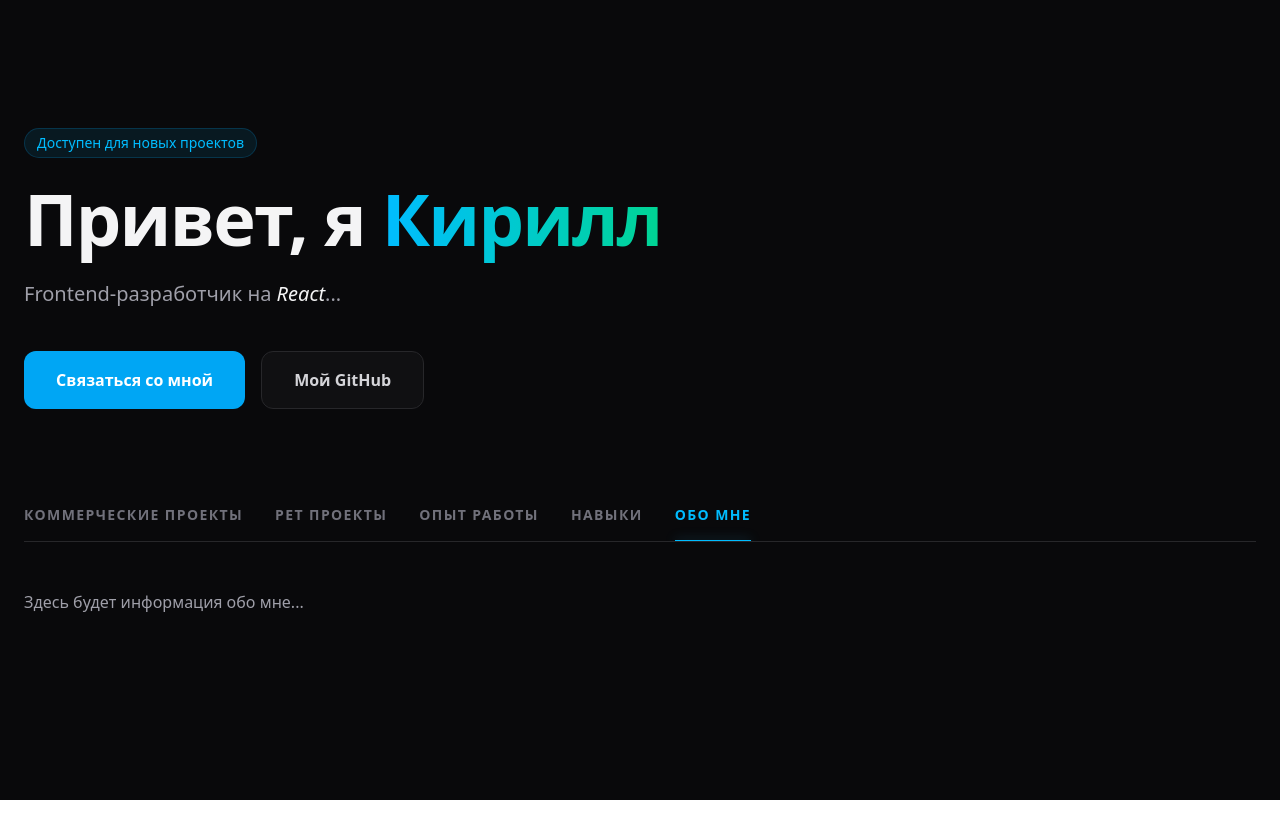
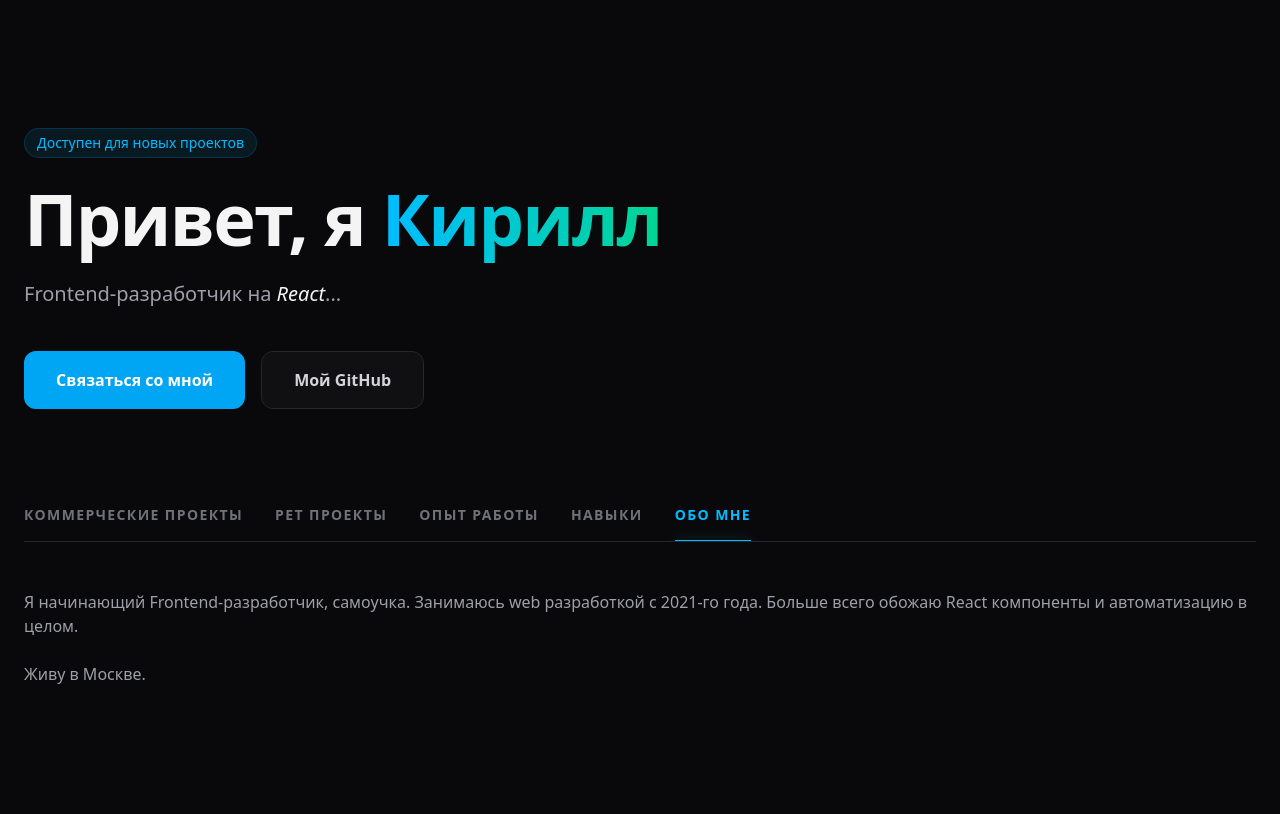
Before and after one commit to Assendro/portfolio, a React (Vite) app: page / in a window 1280 px wide. Both pictures are taken after a click on the button "ОБО МНЕ". Built offline with nearby package versions, Linux system fonts and the light colour scheme.

Commit message:
docs: expand about

```diff
--- a/src/App.tsx
+++ b/src/App.tsx
@@ -5,7 +5,7 @@ import ProjectCard from './components/ProjectCard';
 type TabId = 'projects' | 'skills' | 'about' | 'commercial' | 'experience';
 
 function App() {
-    const [activeTab, setActiveTab] = useState<TabId>('projects');
+    const [activeTab, setActiveTab] = useState<TabId>('commercial');
 
     return (
         <div className="min-h-screen bg-zinc-950 text-zinc-100 selection:bg-sky-500/30">
@@ -110,7 +110,9 @@ function App() {
 
                     {activeTab === 'about' && (
                         <div className="animate-in fade-in duration-500 text-zinc-400">
-                            Здесь будет информация обо мне...
+                            Я начинающий Frontend-разработчик, самоучка. Занимаюсь web разработкой с 2021-го года. Больше всего обожаю React компоненты и автоматизацию в целом.
+                            <br /><br />
+                            Живу в Москве.
                         </div>
                     )}
                 </section>
```
